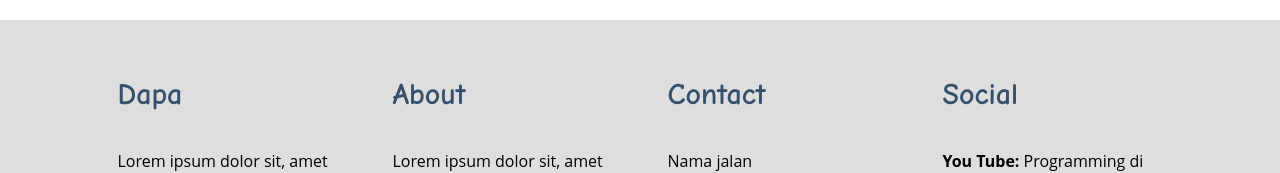
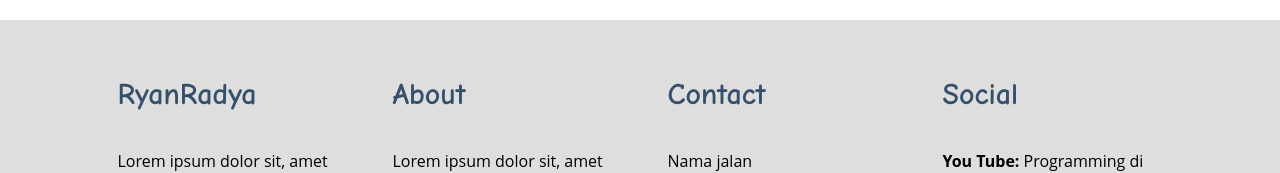
Before and after one commit to ryanradya/ryanradya.github.io, a plain HTML site: page project/Web Sports/index.html in a window 1280 px wide. Shown: the part 1761-1934 px from the top of the page. Drawn offline with Linux system fonts and the light colour scheme.

Commit message:
Add files via upload

```diff
--- a/project/Web Sports/index.html
+++ b/project/Web Sports/index.html
@@ -4,7 +4,7 @@
     <meta charset="UTF-8">
     <meta http-equiv="X-UA-Compatible" content="IE=edge">
     <meta name="viewport" content="width=device-width, initial-scale=1.0">
-    <title>Dapa</title>
+    <title>Sepatu OR</title>
     <link rel="stylesheet" href="style.css">
 </head>
 <body>
@@ -113,7 +113,7 @@
         <div class="wrapper">
             <div class="footer">
                 <div class="footer-section">
-                    <h3>Dapa</h3>
+                    <h3>RyanRadya</h3>
                     <p>Lorem ipsum dolor sit, amet consectetur adipisicing elit. Modi, atque.</p>
                 </div>
                 <div class="footer-section">
```
